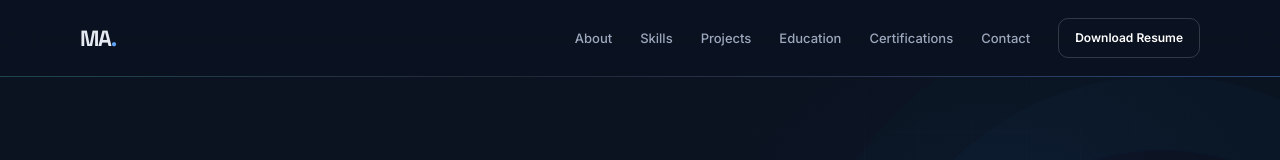
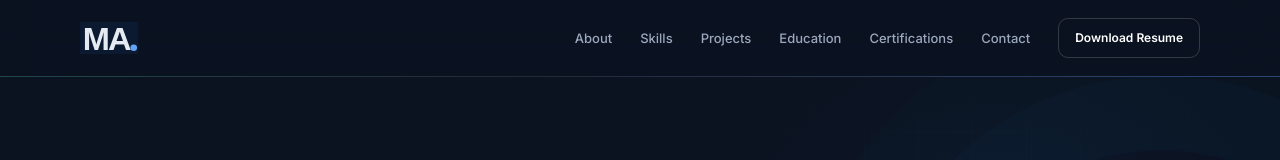
Before and after one commit to imohammedabubakkar/portfolio, a React (Vite) app: page / in a window 1280 px wide. Shown: the top 160 px of the page. Built offline with nearby package versions, Linux system fonts and the light colour scheme; the HTML template or start-up script is replaced by a standard one.

Commit message:
Add Project Files

```diff
--- a/src/App.tsx
+++ b/src/App.tsx
@@ -104,7 +104,9 @@ function Navbar() {
   return (
     <header className="navbar">
       <div className="nav-inner">
-        <a aria-label="Mohammed Abubakkar home" className="logo" href="#top">MA<span>.</span></a>
+        <a aria-label="Mohammed Abubakkar home" className="logo" href="#top">
+          <img alt="" height="33" src="/logo.svg" width="58" />
+        </a>
         <nav aria-label="Primary navigation" className={open ? "nav-links is-open" : "nav-links"}>
           {navItems.map((item) => (
             <a href={`#${item.toLowerCase()}`} key={item} onClick={() => setOpen(false)}>{item}</a>
--- a/src/index.css
+++ b/src/index.css
@@ -90,8 +90,9 @@ h1, h2, h3 { color: var(--text); font-family: var(--font-heading); letter-spacin
   transform-origin: left;
 }
 .nav-inner { width: min(calc(100% - 48px), var(--max-width)); height: 76px; margin: auto; display: flex; align-items: center; }
-.logo { font: 700 22px/1 var(--font-heading); letter-spacing: -0.06em; }
-.logo span, .eyebrow, .project-meta span, .education-date { color: var(--blue-light); }
+.logo { display: inline-flex; align-items: center; line-height: 0; }
+.logo img { display: block; width: 58px; height: auto; }
+.eyebrow, .project-meta span, .education-date { color: var(--blue-light); }
 .nav-links { display: flex; gap: 28px; margin-left: auto; align-items: center; }
 .nav-links > a { color: var(--muted); font-size: 13px; font-weight: 500; transition: color 180ms ease; }
 .nav-links > a:hover { color: var(--text); }
```
Also changed, not shown: public/logo.svg (added).
